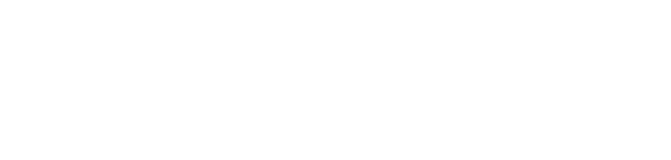
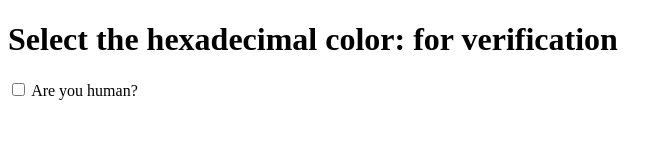
Before and after one commit to Craken13/Not-a-robot-build, a website: page index.html in a window 1280 px wide. Shown: the whole page, without its empty margins (0-671 px from the left). Drawn offline with Linux system fonts and the light colour scheme.

Commit message:
Added checkbox verification

```diff
--- a/index.html
+++ b/index.html
@@ -13,6 +13,9 @@
     <div class="form_container">
         <form action="/success.html"></form>
     </div>
+    <h1>Select the hexadecimal color: <span id="SelectColor"></span> for verification</h1>
+    <input type="checkbox" id="checkbox">
+    <label for="checkbox">Are you human?</label>
 
     <script src="main.js"></script>
 </body>
```
Also changed, not shown: success.html (+1 -1 lines).
